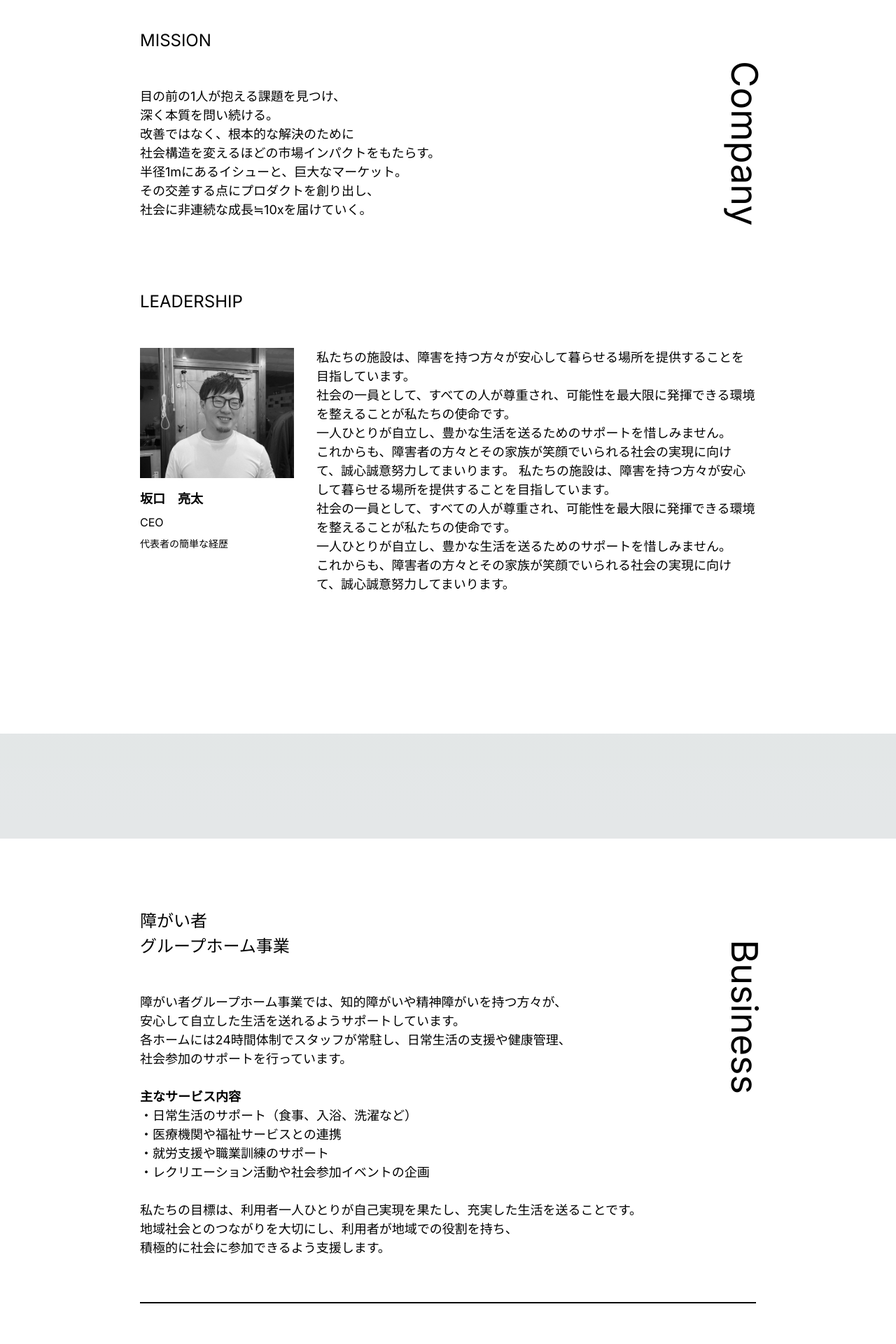
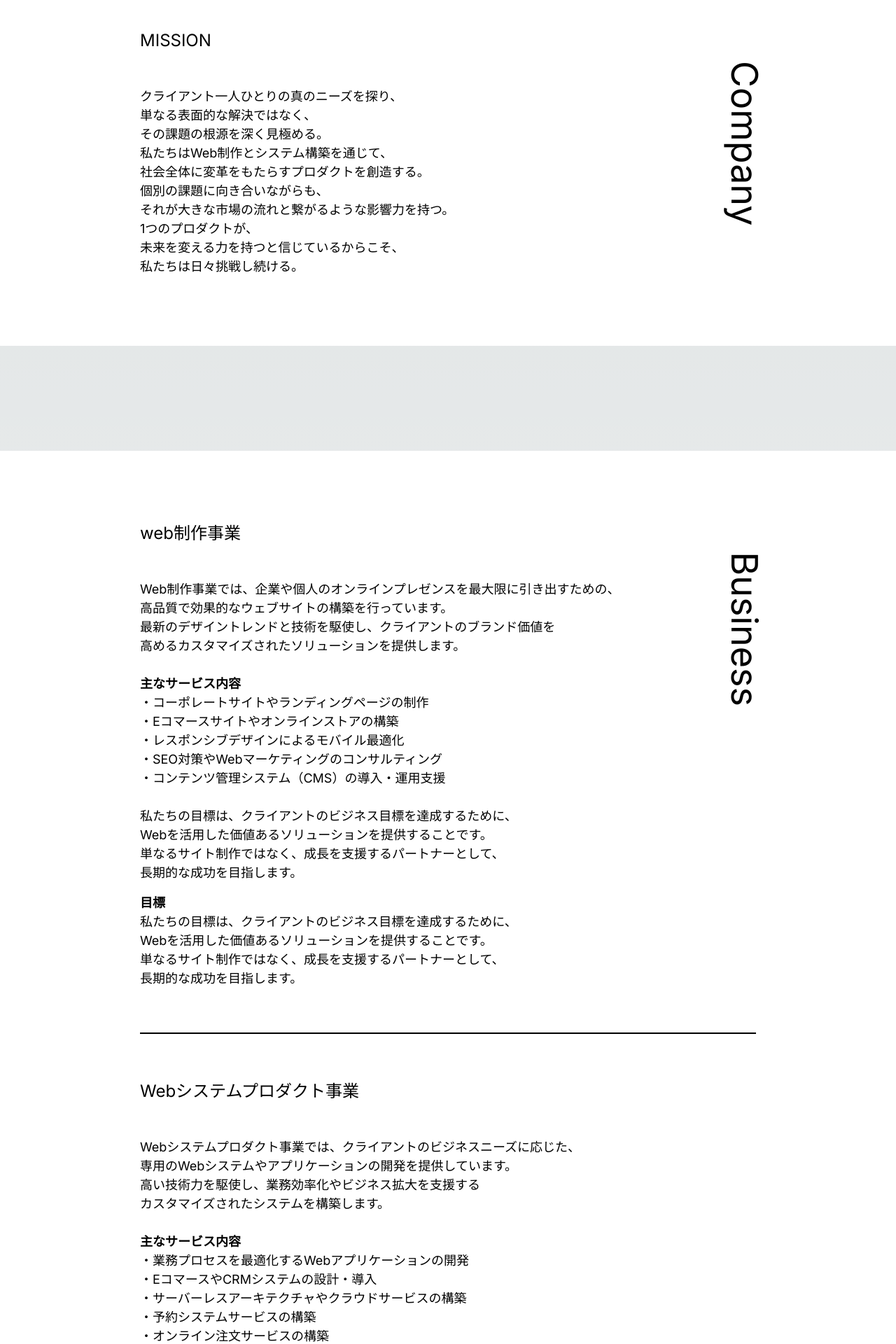
Before and after one commit to shusuke919/okusawatradings_hp, a Next.js app: page / in a window 1280 px wide. Shown: the part 860-2780 px from the top of the page at 70% size. Built offline with nearby package versions, Linux system fonts and the light colour scheme.

Commit message:
奥沢トレーディング仕様に変更

```diff
--- a/src/app/page.tsx
+++ b/src/app/page.tsx
@@ -12,10 +12,9 @@ export default function Home() {
       <main className="relative z-10">
         <MainLogo />
         <Introduction />
-        <Business/>
-        <Contents />
+        <Business />
+        {/* <Contents /> */}
         <Contact />
-
       </main>
     </div>
   );
--- a/src/components/Business/Business.module.scss
+++ b/src/components/Business/Business.module.scss
@@ -60,6 +60,7 @@
 }
 
 .description {
+  margin-bottom: 1rem;
   font-size: 1.125rem; /* 18px */
   @include sp {
     font-size: 1rem; /* 16px */
@@ -67,8 +68,6 @@
   }
 }
 
-
-
 .separator {
   border-top: 2px solid black; /* 線のスタイル */
   margin: 4rem 0; /* 上下のマージン */
--- a/src/components/Business/Business.tsx
+++ b/src/components/Business/Business.tsx
@@ -8,56 +8,90 @@ const Business = () => {
       <div className={styles.missionArea}>
         <h1 className={styles.title}>Business</h1>
 
-        <h2 className={styles.subTitle}>障がい者 <br />グループホーム事業</h2>
+        <h2 className={styles.subTitle}>web制作事業</h2>
         <p className={styles.description}>
-          障がい者グループホーム事業では、知的障がいや精神障がいを持つ方々が、
+          Web制作事業では、企業や個人のオンラインプレゼンスを最大限に引き出すための、
           <br />
-          安心して自立した生活を送れるようサポートしています。
+          高品質で効果的なウェブサイトの構築を行っています。
           <br />
-          各ホームには24時間体制でスタッフが常駐し、日常生活の支援や健康管理、
+          最新のデザイントレンドと技術を駆使し、クライアントのブランド価値を
           <br />
-          社会参加のサポートを行っています。
+          高めるカスタマイズされたソリューションを提供します。
           <br />
           <br />
           <strong>主なサービス内容</strong>
           <br />
-          ・日常生活のサポート（食事、入浴、洗濯など）
+          ・コーポレートサイトやランディングページの制作
           <br />
-          ・医療機関や福祉サービスとの連携
+          ・Eコマースサイトやオンラインストアの構築
           <br />
-          ・就労支援や職業訓練のサポート
+          ・レスポンシブデザインによるモバイル最適化
           <br />
-          ・レクリエーション活動や社会参加イベントの企画
+          ・SEO対策やWebマーケティングのコンサルティング
+          <br />
+          ・コンテンツ管理システム（CMS）の導入・運用支援
           <br />
           <br />
-          私たちの目標は、利用者一人ひとりが自己実現を果たし、充実した生活を送ることです。{" "}
+          私たちの目標は、クライアントのビジネス目標を達成するために、
           <br />
-          地域社会とのつながりを大切にし、利用者が地域での役割を持ち、 <br />
-          積極的に社会に参加できるよう支援します。
+          Webを活用した価値あるソリューションを提供することです。
+          <br />
+          単なるサイト制作ではなく、成長を支援するパートナーとして、
+          <br />
+          長期的な成功を目指します。
+        </p>
+        <p className={styles.description}>
+          <strong>目標</strong>
+          <br />
+          私たちの目標は、クライアントのビジネス目標を達成するために、
+          <br />
+          Webを活用した価値あるソリューションを提供することです。
+          <br />
+          単なるサイト制作ではなく、成長を支援するパートナーとして、
+          <br />
+          長期的な成功を目指します。
         </p>
         <div className={styles.separator}></div>
         <div className={styles.subsidy}>
-          <h2 className={styles.subTitle}>補助金事業</h2>
+          <h2 className={styles.subTitle}>Webシステムプロダクト事業</h2>
           <p className={styles.description}>
-            補助金事業では、地域経済の活性化と雇用創出を目的に、 <br />
-            中小企業やスタートアップに対する経済的支援を行っています。 <br />
-            私たちは、多様な補助金プログラムを提供しており、各企業のニーズに応じたサポートを提供します。
+            Webシステムプロダクト事業では、クライアントのビジネスニーズに応じた、
+            <br />
+            専用のWebシステムやアプリケーションの開発を提供しています。
+            <br />
+            高い技術力を駆使し、業務効率化やビジネス拡大を支援する
+            <br />
+            カスタマイズされたシステムを構築します。
             <br />
             <br />
-            <strong>主なプログラム</strong>
+            <strong>主なサービス内容</strong>
             <br />
-            ・新規事業開発補助金：新しいビジネスアイディアやプロジェクトの立ち上げを支援
+            ・業務プロセスを最適化するWebアプリケーションの開発
             <br />
-            ・設備投資補助金：生産性向上や効率化を目的とした設備投資を支援
+            ・EコマースやCRMシステムの設計・導入
             <br />
-            ・人材育成補助金：社員のスキルアップや研修プログラムの実施を支援
+            ・サーバーレスアーキテクチャやクラウドサービスの構築
+            <br />
+            ・予約システムサービスの構築
+            <br />
+            ・オンライン注文サービスの構築
+            <br />
+            ・決済サービスの構築
+            <br />
+            ・API開発および外部システムとの連携
+            <br />
+            ・保守・運用サービスとシステムのカスタマイズ支援
             <br />
             <br />
-            各プログラムの詳細や申請手続きについては、専門のスタッフが丁寧にサポートいたします。{" "}
+          </p>
+          <p className={styles.description}>
+            <strong>目標</strong>
             <br />
-            申請書の作成や必要書類の準備、面談の調整など、 <br />
-            企業が円滑に補助金を受け取るためのサポートを提供します。 <br />
-            興味のある方は、ぜひお問い合わせください。
+            クライアントの事業成長を促進する
+            <br />
+            Webシステムを提供し、日々の業務における課題を解決することです。
+            <br />
+            先進技術を取り入れ、長期的な成功を支えるプロダクトを開発します。
           </p>
         </div>
       </div>
--- a/src/components/Contact/Contact.tsx
+++ b/src/components/Contact/Contact.tsx
@@ -2,8 +2,6 @@ import React from "react";
 import styles from "./Contact.module.scss";
 
 const Contact = () => {
-
-
   return (
     <section className={styles.introduction}>
       <div className={styles.topBlur}></div>
@@ -11,16 +9,22 @@ const Contact = () => {
         <h1 className={styles.title}>Contact</h1>
         <h2 className={styles.subTitle}>お問い合わせフォーム</h2>
         <p className={styles.description}>
-        ご質問やご意見がございましたら、以下のフォームよりお気軽にお問い合わせください。<br />
+          ご質問やご意見がございましたら、以下のフォームよりお気軽にお問い合わせください。
+          <br />
           お客様からのお問い合わせには、できるだけ早く対応させていただきます。
         </p>
 
         <div className={styles.buttonContainer}>
-          <a href="tel:+1234567890" className={styles.button}>
+          {/* <a href="tel:+1234567890" className={styles.button}>
             電話でのお問い合わせ
-          </a>
-          <a href="https://forms.gle/your-google-form-link" target="_blank" rel="noopener noreferrer" className={styles.button}>
-            メールでのお問い合わせ
+          </a> */}
+          <a
+            href="https://forms.gle/your-google-form-link"
+            target="_blank"
+            rel="noopener noreferrer"
+            className={styles.button}
+          >
+            お問い合わせ
           </a>
         </div>
       </div>
--- a/src/components/Introduction/Introduction.module.scss
+++ b/src/components/Introduction/Introduction.module.scss
@@ -2,7 +2,7 @@
 
 .introduction {
   position: relative;
-  min-height: 100vh;
+
   padding: 100px 200px;
   // background-color: rgba(255, 255, 255, 0.9);
   background-color: white;
@@ -45,7 +45,6 @@
   font-size: 3.25rem; /* 36px */
   margin-bottom: 1rem; /* 16px */
   @include sp {
-
     transform: translateY(20%);
 
     font-size: 2rem; /* 36px */
--- a/src/components/Introduction/Introduction.tsx
+++ b/src/components/Introduction/Introduction.tsx
@@ -4,28 +4,34 @@ import styles from "./Introduction.module.scss";
 const Introduction = () => {
   return (
     <section className={styles.introduction}>
-      <div className={styles.topBlur}></div>
+      {/* <div className={styles.topBlur}></div> */}
       <div className={styles.missionArea}>
         <h1 className={styles.title}>Company</h1>
         <h2 className={styles.subTitle}>MISSION</h2>
         <p className={styles.description}>
-          目の前の1人が抱える課題を見つけ、
+          クライアント一人ひとりの真のニーズを探り、
           <br />
-          深く本質を問い続ける。
+          単なる表面的な解決ではなく、
           <br />
-          改善ではなく、根本的な解決のために
+          その課題の根源を深く見極める。
           <br />
-          社会構造を変えるほどの市場インパクトをもたらす。
+          私たちはWeb制作とシステム構築を通じて、
           <br />
-          半径1mにあるイシューと、巨大なマーケット。
+          社会全体に変革をもたらすプロダクトを創造する。
           <br />
-          その交差する点にプロダクトを創り出し、
+          個別の課題に向き合いながらも、
           <br />
-          社会に非連続な成長≒10xを届けていく。
+          それが大きな市場の流れと繋がるような影響力を持つ。
+          <br />
+          1つのプロダクトが、
+          <br />
+          未来を変える力を持つと信じているからこそ、
+          <br />
+          私たちは日々挑戦し続ける。
           <br />
         </p>
       </div>
-      <div className={styles.memberArea}>
+      {/* <div className={styles.memberArea}>
         <h2 className={styles.subTitle}>LEADERSHIP</h2>
         <div className={styles.leadershipContent}>
           <div className={styles.photoContainer}>
@@ -57,8 +63,7 @@ const Introduction = () => {
             これからも、障害者の方々とその家族が笑顔でいられる社会の実現に向けて、誠心誠意努力してまいります。
           </p>
         </div>
-      </div>
-      <div className={styles.bottomBlur}></div>
+      </div> */}
     </section>
   );
 };
--- a/src/components/MainLogo/MainLogo.module.scss
+++ b/src/components/MainLogo/MainLogo.module.scss
@@ -8,12 +8,14 @@
   justify-content: center;
   padding: 6rem;
   color: white;
-  font-size: 1.875rem; /* text-3xl equivalent */
+  font-size: 3rem; /* text-3xl equivalent */
+  text-shadow: 2px 4px 6px rgba(0, 0, 0, 0.8);
 }
 
 .logoWrapper {
-  width: 33.3333%; /* w-1/3 equivalent */
-  background-color: white;
+  background-color: rgba(0, 0, 0, 0.7); /* 背景透過で少し暗めに */
+  padding: 1rem 2rem;
+  border-radius: 10px;
   @include sp {
     width: 100%; /* w-1/2 equivalent */
   }
--- a/src/components/MainLogo/MainLogo.tsx
+++ b/src/components/MainLogo/MainLogo.tsx
@@ -5,7 +5,8 @@ const MainLogo = () => {
   return (
     <div className={styles.container}>
       <div className={styles.logoWrapper}>
-        <img src="/assets/mainLogo.png" alt="ロゴ" />
+        奥沢トレーディングス
+        {/* <img src="/assets/mainLogo.png" alt="ロゴ" /> */}
       </div>
     </div>
   );
```
